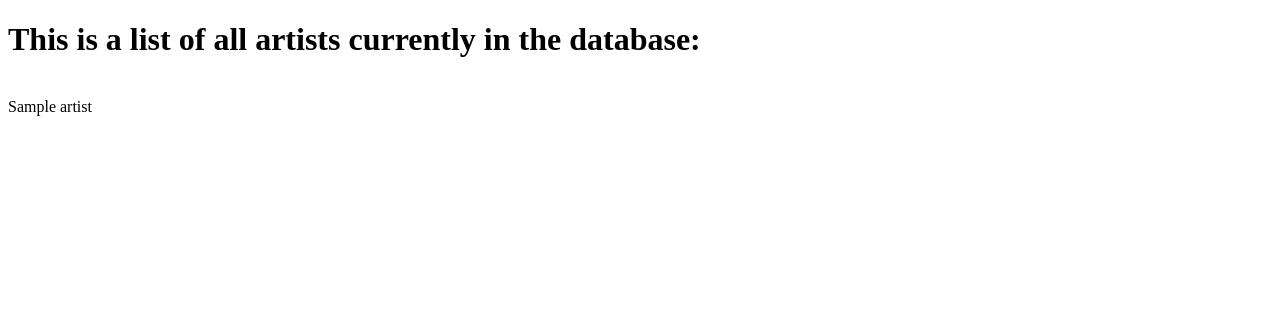
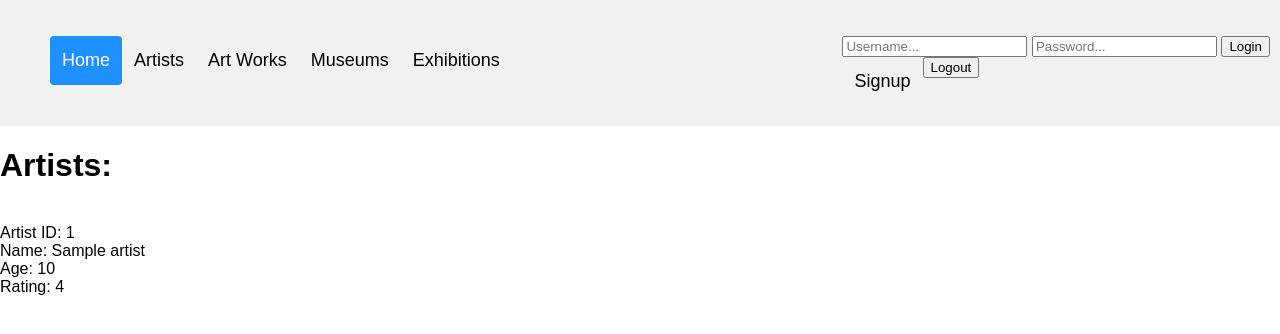
Before and after one commit to Janit11/Art-Gallery-Database, a PHP site: page /artists.php in a window 1280 px wide. Shown: the top 334 px of the page. Run offline with PHP 8.4, Linux system fonts and the light colour scheme; tables that the repository leaves empty hold one stand-in row (values such as "Sample post").

Commit message:
Query Database for Artist table information
No CSS or styling added, but artist.php page now displays all the information from the artist table.
(ID, name, age, rating)

```diff
--- a/artists.php
+++ b/artists.php
@@ -1,14 +1,16 @@
+<?php
+    include_once 'include/dbh.inc.php';
+    require 'header.php';
+?>
 <!DOCTYPE html>
 <html>
 <head>
 	<title></title>
 <head>
 <body>
-	<h1>This is a list of all artists currently in the database:</h1>
-
+    <h1>Artists:</h1>
+    <!-- <p>Please fill in all fields to add a new artist.</p> -->
 	<?php
-    	include_once 'include/dbh.inc.php';
-
         $conn = OpenCon();
         $sql = "SELECT * FROM Artist;";
         $result = $conn->query($sql);
@@ -17,9 +19,11 @@
         echo "<br>";
         if ($resultCheck > 0) {
             while ($row = mysqli_fetch_assoc($result)) { //"mysqli_fetch_assoc" fetches all the info from $result (php function)
-                echo $row['name'];
-                echo "<br>";
-
+                echo "Artist ID: {$row['artistID']} <br>
+                    Name: {$row['name']} <br>
+                    Age: {$row['age']} <br>
+                    Rating: {$row['rating']}";
+                echo "<br> <br>";
             }
         }
 
```
